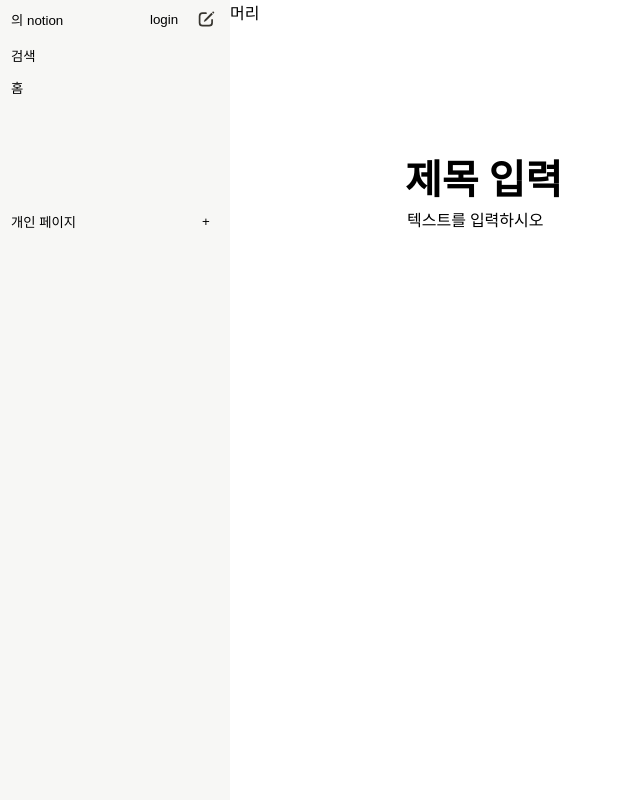
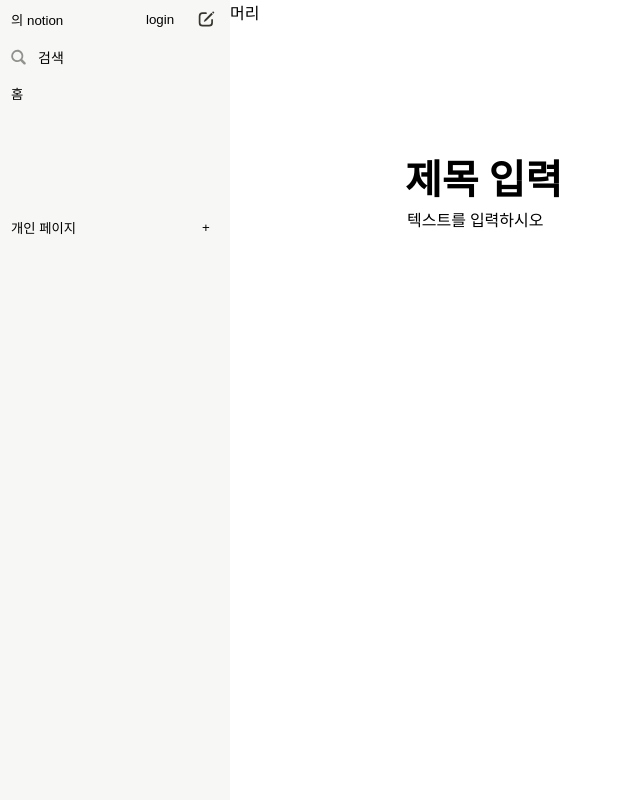
Before and after one commit to CG05/project_ajaaja, a Django app: page /ltab/ in a window 1280 px wide. Shown: the whole page, without its empty margins (0-640 px from the left). Run offline with Django 5.2, Linux system fonts and the light colour scheme; data that the repository does not hold is empty.

Commit message:
검색버튼 div 변환중

```diff
--- a/main/template/ltab/default.html
+++ b/main/template/ltab/default.html
@@ -46,10 +46,17 @@
 <style>
   /* 모든 버튼에 적용될 스타일 */
   button {
+    border: none;
+    background-color: rgb(247, 247, 245);
+  }
+  button:hover {
+    background-color: rgb(239, 239, 237);
+  }
+  div#changeBackground {
     border: none; /* 테두리 없음 */
     background-color: rgb(247, 247, 245); /* 배경색 설정 */
   }
-  button:hover {
+  div#changeBackground:hover {
     background-color: rgb(239, 239, 237); /* 마우스를 올렸을 때 배경색 변경 */
   }
 
@@ -77,20 +84,39 @@
     <!-- 페이지 생성되야함 /newpage/ -->
     {% load static %}
     <button id="newpage" type="button" style="width: 28px; height: 28px; padding: 0; position: absolute; left: 192px; top: 5px;" onclick="document.location.href='/ltab/'">
-      <div role="button" tabindex="0" aria-label="새 페이지" style="user-select: none; transition: background 20ms ease-in 0s; cursor: pointer; display: inline-flex; align-items: center; justify-content: center; flex-shrink: 0; border-radius: 4px; height: 28px; width: 28px; padding: 0px;"><svg role="graphics-symbol" viewBox="0 0 24 24" class="createPage" style="width: 24px; height: 24px; display: block; fill: rgb(55, 53, 47); flex-shrink: 0;"><g><path fill-rule="evenodd" d="M9.944 14.721c.104.094.216.12.336.079l1.703-.688 6.844-6.844-1.406-1.398-6.836 6.836-.711 1.68c-.052.13-.029.242.07.335zm8.102-9.484l1.414 1.406.515-.523a.917.917 0 00.282-.633.76.76 0 00-.258-.61l-.25-.25a.702.702 0 00-.578-.187.975.975 0 00-.617.297l-.508.5zm-9.453.127a3.85 3.85 0 00-3.85 3.85v6.5a3.85 3.85 0 003.85 3.85h6.5a3.85 3.85 0 003.85-3.85V12.95a.85.85 0 10-1.7 0v2.764a2.15 2.15 0 01-2.15 2.15h-6.5a2.15 2.15 0 01-2.15-2.15v-6.5a2.15 2.15 0 012.15-2.15h3.395a.85.85 0 000-1.7H8.593z" clip-rule="evenodd"></path></g></svg></div>
+      <div role="button" tabindex="0" aria-label="새 페이지" style="user-select: none; transition: background 20ms ease-in 0s; cursor: pointer; display: inline-flex; align-items: center; justify-content: center; flex-shrink: 0; border-radius: 4px; height: 28px; width: 28px; padding: 0px;">
+        <svg role="graphics-symbol" viewBox="0 0 24 24" class="createPage" style="width: 24px; height: 24px; display: block; fill: rgb(55, 53, 47); flex-shrink: 0;">
+          <g>
+            <path fill-rule="evenodd" d="M9.944 14.721c.104.094.216.12.336.079l1.703-.688 6.844-6.844-1.406-1.398-6.836 6.836-.711 1.68c-.052.13-.029.242.07.335zm8.102-9.484l1.414 1.406.515-.523a.917.917 0 00.282-.633.76.76 0 00-.258-.61l-.25-.25a.702.702 0 00-.578-.187.975.975 0 00-.617.297l-.508.5zm-9.453.127a3.85 3.85 0 00-3.85 3.85v6.5a3.85 3.85 0 003.85 3.85h6.5a3.85 3.85 0 003.85-3.85V12.95a.85.85 0 10-1.7 0v2.764a2.15 2.15 0 01-2.15 2.15h-6.5a2.15 2.15 0 01-2.15-2.15v-6.5a2.15 2.15 0 012.15-2.15h3.395a.85.85 0 000-1.7H8.593z" clip-rule="evenodd">
+            </path>
+          </g>
+        </svg>
+      </div>
     </button>
 
     <!-- 로그아웃 / 로그인 - 글자가 칸 벗어남, left: 160px -->
     {% if user.is_active %}
-    <button id="logBtn" type="button" style="width: 28px; height: 28px; display: flex; justify-content: center; align-items: center;  position: absolute; left: 150px; top: 5px;" onclick="document.location.href='/account/logout/'">logout</button>
+    <button id="logBtn" type="button" style="width: auto; height: 28px; display: flex; justify-content: center; align-items: center;  position: absolute; left: 140px; top: 5px;" onclick="document.location.href='/account/logout/'">logout</button>
     {% else %}
-    <button id="logBtn" type="button" style="width: 28px; height: 28px; display: flex; justify-content: center; align-items: center;  position: absolute; left: 150px; top: 5px;" onclick="document.location.href='/account/login/'">login</button>
+    <button id="logBtn" type="button" style="width: auto; height: 28px; display: flex; justify-content: center; align-items: center;  position: absolute; left: 140px; top: 5px;" onclick="document.location.href='/account/login/'">login</button>
     {% endif %}
   </div>
 
 
   <!-- 검색 -->
-  <button id="search" type="button" style="width: 220px; height: 30px; margin-left: 5px; margin-top: 2px; text-align: left;" onclick="openModal()">검색</button>
+  <div role="button" tabindex="0" style="user-select: none; transition: background 150ms ease 0s; cursor: pointer; border-radius: 6px; display: flex; margin-left: 0px; margin-right: 0px; font-weight: 500;">
+    <div id="changeBackground" onclick="openModal()" style="display: flex; align-items: center; width: 100%; font-size: 14px; min-height: 27px; padding: 4px 8px; height: 30px;">
+      <div style="flex-shrink: 0; flex-grow: 0; border-radius: 4px; color: rgba(55, 53, 47, 0.65); width: 22px; height: 22px; display: flex; align-items: center; justify-content: center; margin-right: 8px;">
+        <svg role="graphics-symbol" viewBox="0 0 24 24" class="newSidebarSearch" style="width: 24px; height: 24px; display: block; fill: rgb(145, 145, 142); flex-shrink: 0;">
+          <g><path d="M4.212 10.915a6.053 6.053 0 016.05-6.057c3.34 0 6.05 2.71 6.05 6.058 0 1.245-.38 2.394-1.04 3.34l3.157 3.17c.234.235.359.55.359.887 0 .703-.528 1.252-1.245 1.252-.337 0-.66-.117-.901-.359l-3.186-3.186a5.843 5.843 0 01-3.194.945c-3.34 0-6.05-2.71-6.05-6.05zm1.788 0a4.262 4.262 0 004.262 4.263 4.268 4.268 0 004.27-4.263 4.27 4.27 0 00-4.27-4.27A4.264 4.264 0 006 10.916z"></path></g>
+        </svg>
+      </div>
+      <div style="flex: 1 1 auto; white-space: nowrap; min-width: 0px; overflow: hidden; text-overflow: ellipsis;">검색</div>
+    </div>
+  </div>
+
+
+  <!-- <button id="search" type="button" style="width: 220px; height: 30px; margin-left: 5px; margin-top: 2px; text-align: left;" onclick="openModal()">검색</button> -->
 
   <!-- 홈 -->
   <button type="button" style="width: 220px; height: 30px; margin-left: 5px; margin-top: 2px; text-align: left;" onclick="document.location.href='/page/'">홈</button>
@@ -107,7 +133,7 @@
   </div>
 
   <div style="height: 150px;">
-    <button id="pp" style="position: relative; width: 220px; height: 30px; text-align: left; display: none;" onclick="addpage()">+ 페이지 추가</button>
+    <button id="ltabPageAddBtn" style="position: relative; width: 220px; height: 30px; text-align: left; display: none;" onclick="addpage()"> + 페이지 추가</button>
     <div id="aaa"></div>
     <table>
       {% for page in pageList %}
@@ -127,7 +153,7 @@
 <script>
 
   function toggleButton(){
-    ppButton = document.getElementById("pp");
+    ppButton = document.getElementById("ltabPageAddBtn");
     if (ppButton.style.display === "none") {
       ppButton.style.display = "block";
     } else {
```
